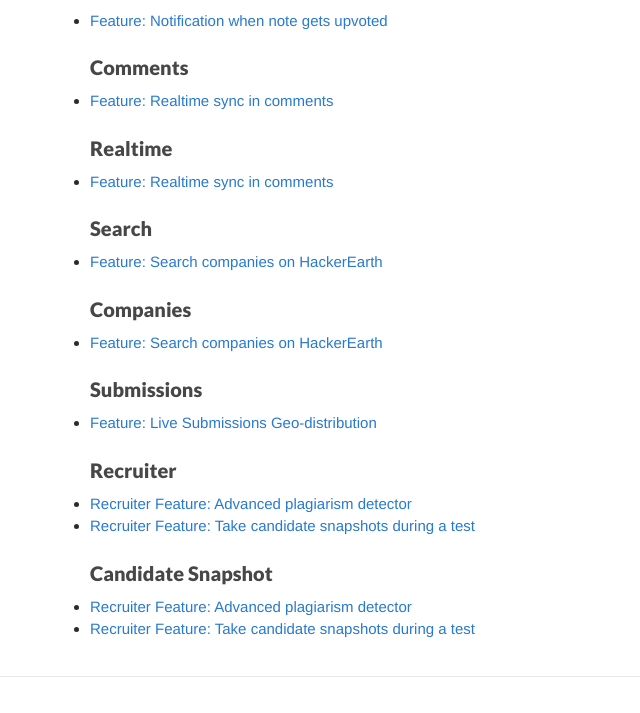
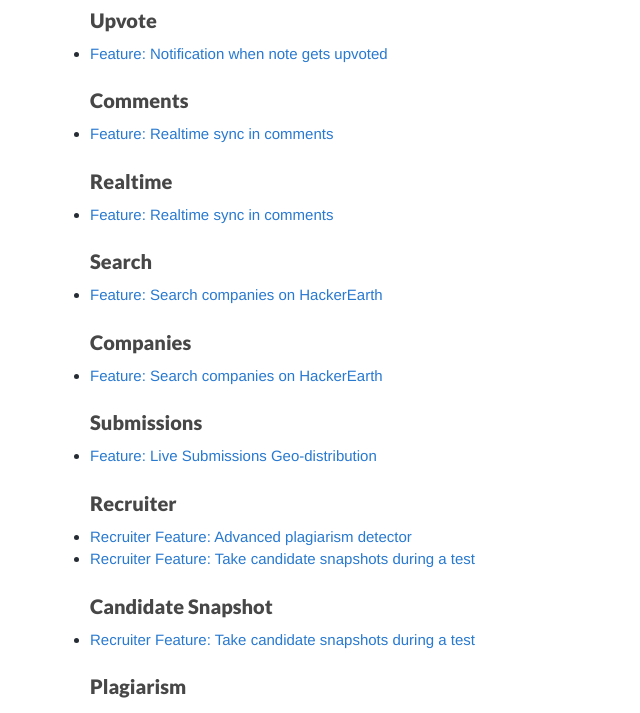
Before and after one commit to HackerEarth/news.hackerearth.com, a Jekyll site: the page built from tags.html, in a window 1280 px wide and 900 px high, scrolled down 1627 px, cut to the strip 0-713 px from the top of the window. Shown: the whole strip, without its empty margins (0-640 px from the left). Built offline with Jekyll 4.4.1, drawn with Linux system fonts in a browser that asks for light colours; nearby versions of some CDN libraries; Markdown is read by kramdown in place of the engine named in the settings; comment, search, counter and statistics services are not loaded.

Commit message:
fix tags in the plagiarism post

```diff
--- a/_posts/2015-04-29-advanced-plagiarism-detector.md
+++ b/_posts/2015-04-29-advanced-plagiarism-detector.md
@@ -3,7 +3,7 @@
 title: "Recruiter Feature: Advanced plagiarism detector"
 description: "Detect plagiarism in submissions done by the candidates"
 category:
-tags: [Recruiter, Candidate Snapshot]
+tags: [Recruiter, Plagiarism]
 ---
 {% include JB/setup %}
 
```
